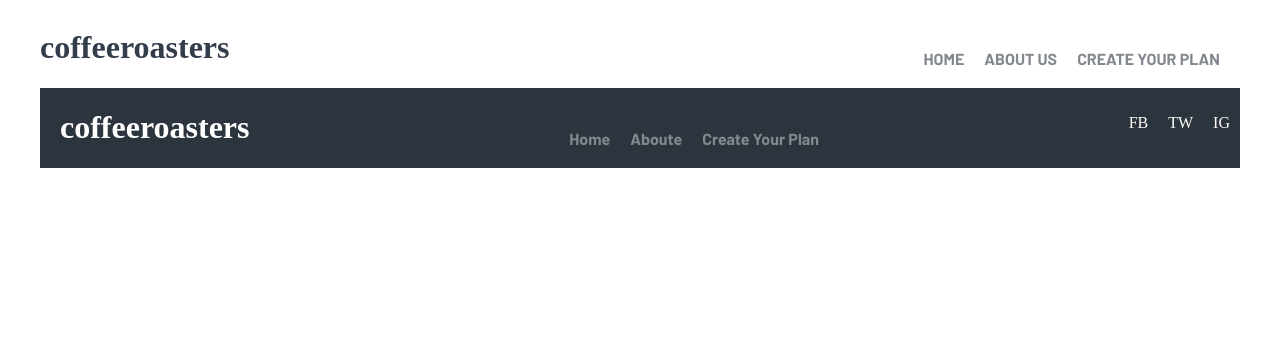
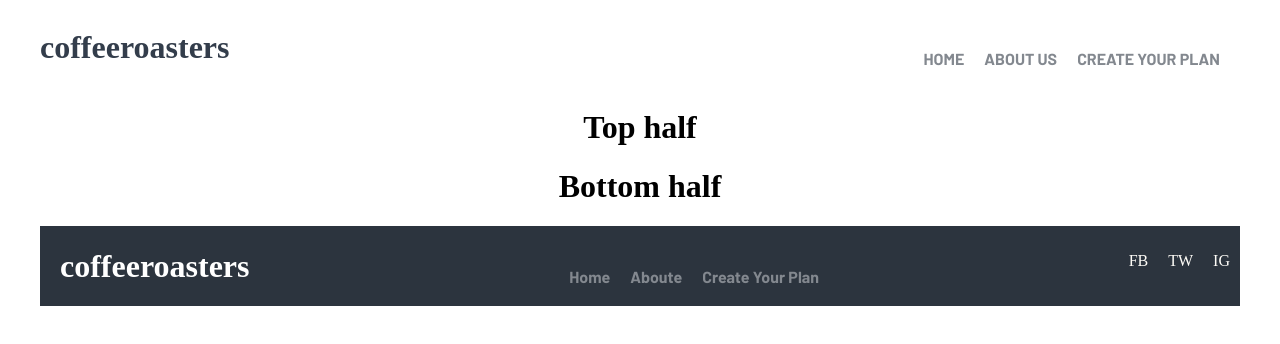
Before and after one commit to JaredBrown1/coffee-roasters, a React (Create React App) app: page /create in a window 1280 px wide. Shown: the top 344 px of the page. Built offline with nearby package versions, Linux system fonts and the light colour scheme.

Commit message:
create plan component rendering properly from navbar, now for createplan implementation

```diff
--- a/src/App.js
+++ b/src/App.js
@@ -4,6 +4,7 @@ import { Route } from "react-router-dom";
 
 import HomePage from "./components/home-page/homePage";
 import AboutPage from "./components/about-page/aboutPage";
+import CreatePlan from "./components/create-plan/createPlan";
 import NavBar from "./components/nav-bar/navBar";
 import Footer from "./components/footer/footer";
 function App() {
@@ -12,6 +13,7 @@ function App() {
 			<NavBar />
 			<Route exact path="/" component={HomePage} />
 			<Route path="/about" component={AboutPage} />
+			<Route path="/create" component={CreatePlan} />
 			<Footer />
 		</div>
 	);
--- /dev/null
+++ b/src/components/create-plan/createPlan.js
@@ -0,0 +1,15 @@
+import React from "react";
+
+import CreatePlanTop from "./createPlanTop";
+import CreatePlanBottom from "./createPlanBottom";
+
+const CreatePlan = () => {
+	return (
+		<div>
+			<CreatePlanTop />
+			<CreatePlanBottom />
+		</div>
+	);
+};
+
+export default CreatePlan;
--- /dev/null
+++ b/src/components/create-plan/createPlanBottom.js
@@ -0,0 +1,11 @@
+import React from "react";
+
+const CreatePlanBottom = () => {
+	return (
+		<div>
+			<h1>Bottom half</h1>
+		</div>
+	);
+};
+
+export default CreatePlanBottom;
--- /dev/null
+++ b/src/components/create-plan/createPlanTop.js
@@ -0,0 +1,11 @@
+import React from "react";
+
+const CreatePlanTop = () => {
+	return (
+		<div>
+			<h1>Top half</h1>
+		</div>
+	);
+};
+
+export default CreatePlanTop;
--- a/src/components/nav-bar/navBar.js
+++ b/src/components/nav-bar/navBar.js
@@ -19,7 +19,9 @@ const NavBar = () => {
 						<ListItem>ABOUT US</ListItem>
 					</Link>
 
-					<ListItem>CREATE YOUR PLAN</ListItem>
+					<Link style={{ textDecoration: "none" }} to="/create">
+						<ListItem>CREATE YOUR PLAN</ListItem>
+					</Link>
 				</List>
 			</div>
 		</Container>
```
